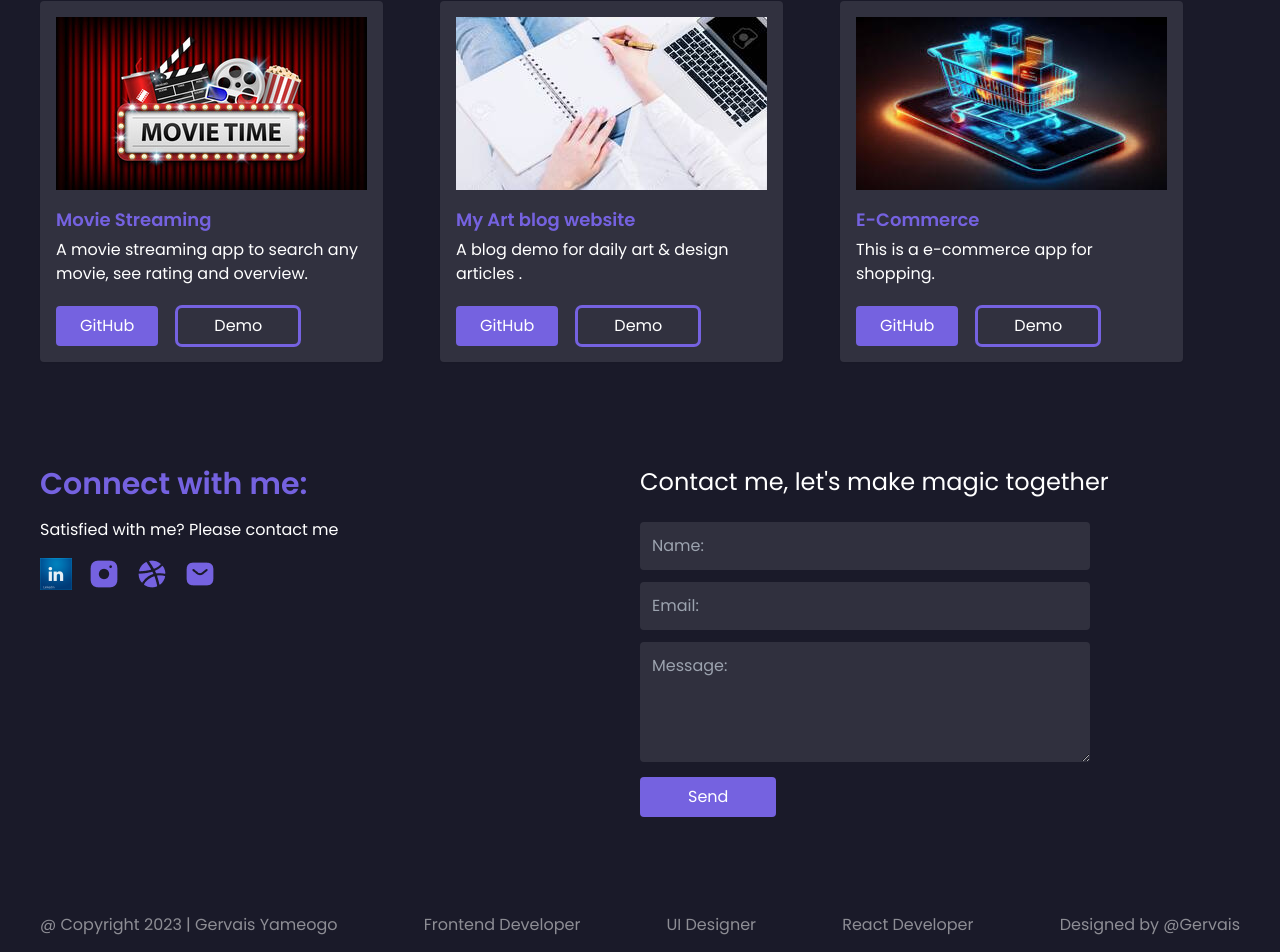
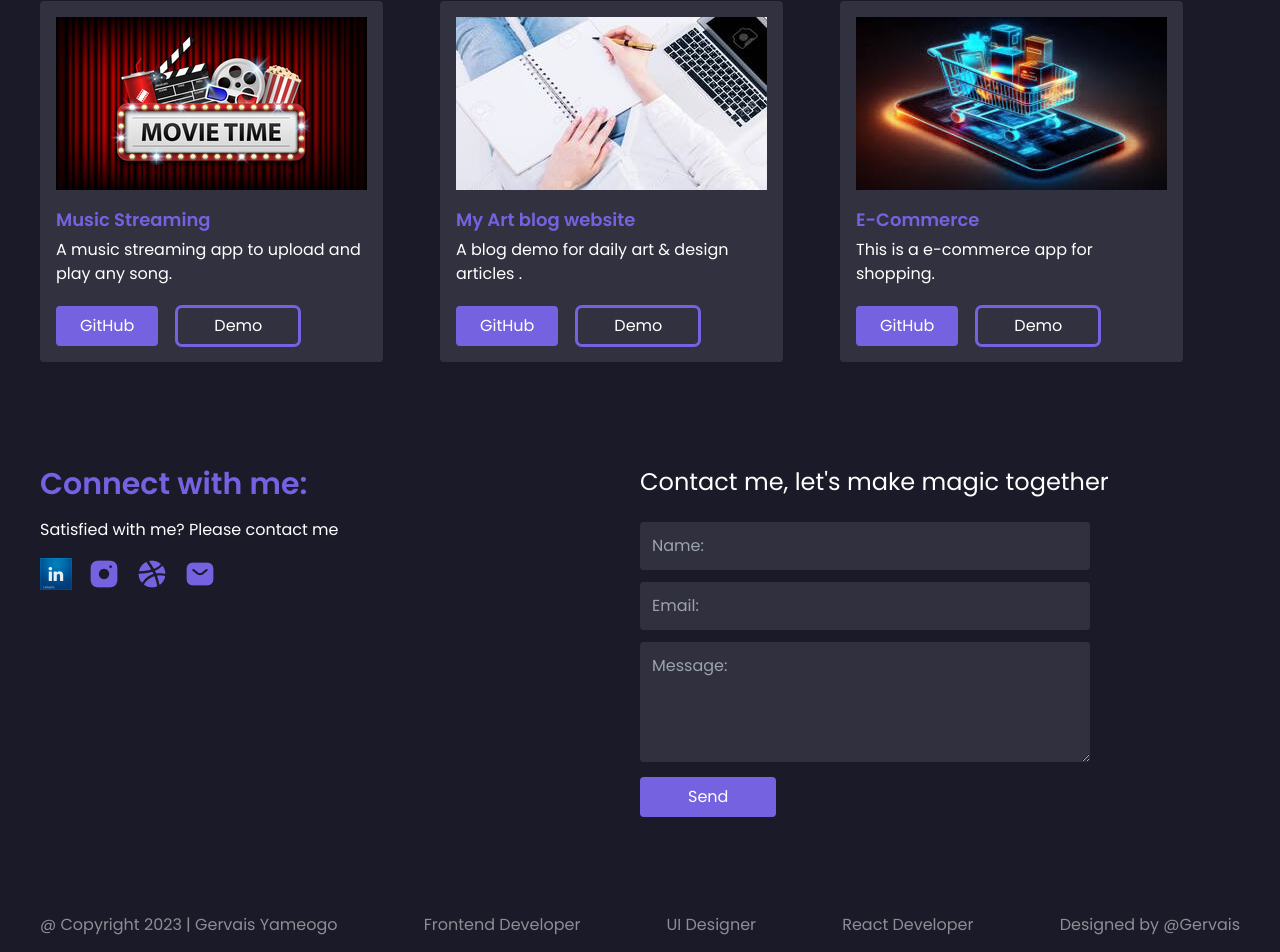
Before and after one commit to Gervais1705/my-portfolio-website, a React (Vite) app: page / in a window 1280 px wide. Shown: the part 2473-3425 px from the top of the page. Built offline with nearby package versions, Linux system fonts and the light colour scheme.

Commit message:
Update Projects.jsx

```diff
--- a/src/components/Projects.jsx
+++ b/src/components/Projects.jsx
@@ -7,11 +7,11 @@ import ecom from '../assets/projects/e-com.jpg';
 const Projects = () => {
   const projects = [
     {
-      title: "Movie Streaming",
+      title: "Music Streaming",
       description:
-        "A movie streaming app to search any movie, see rating and overview.",
+        "A music streaming app to upload and play any song.",
       photo: movie,
-      demoLink: "https://my-movie-app.gervais-design.com/",
+      demoLink: "https://my-music-steaming2024.netlify.app/",
 
     },
     {
```
